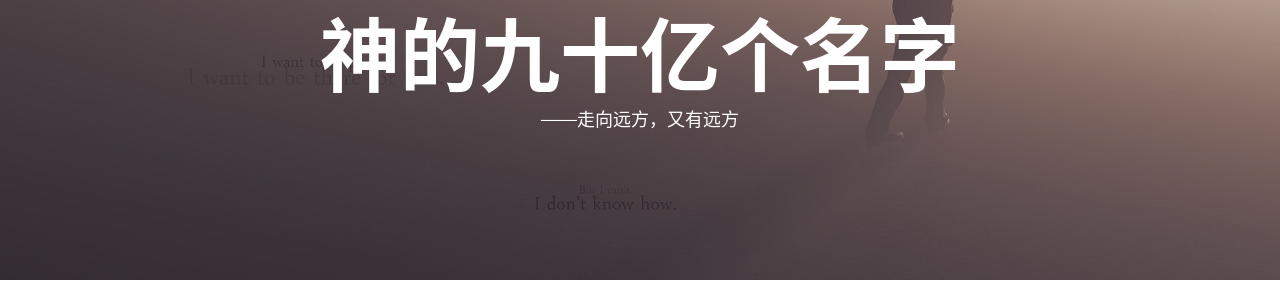
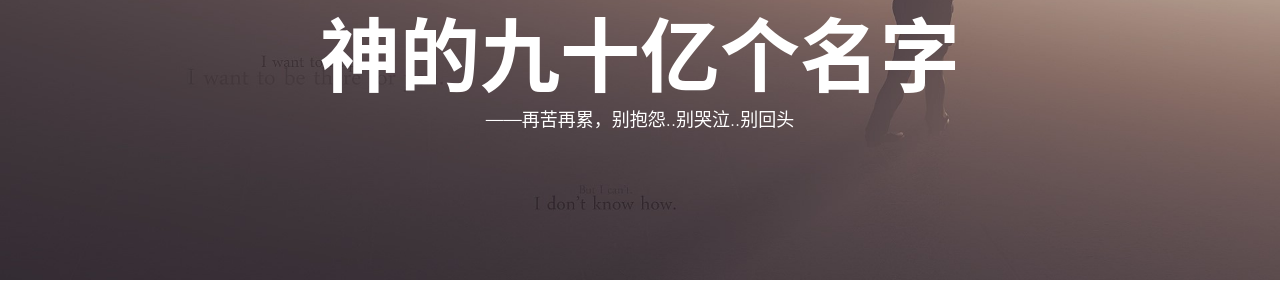
Before and after one commit to Fleschier/Fleschier.github.io, a Jekyll site: the page built from index.html, in a window 1280 px wide. Shown: the part 138-438 px from the top of the page. Built offline with Jekyll 4.4.1, drawn with Linux system fonts in a browser that asks for light colours; nearby versions of some CDN libraries; the list of posts is cut into pages by our own code; comment, search, counter and statistics services are not loaded.

Commit message:
Update index.html

```diff
--- a/index.html
+++ b/index.html
@@ -1,6 +1,6 @@
 ---
 layout: page
-description: "——走向远方，又有远方"
+description: "——再苦再累，别抱怨..别哭泣..别回头"
 ---
 
 {% for post in paginator.posts %}
```
